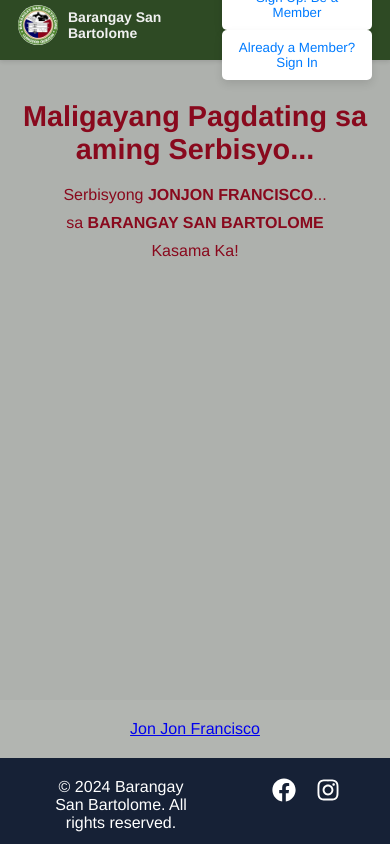
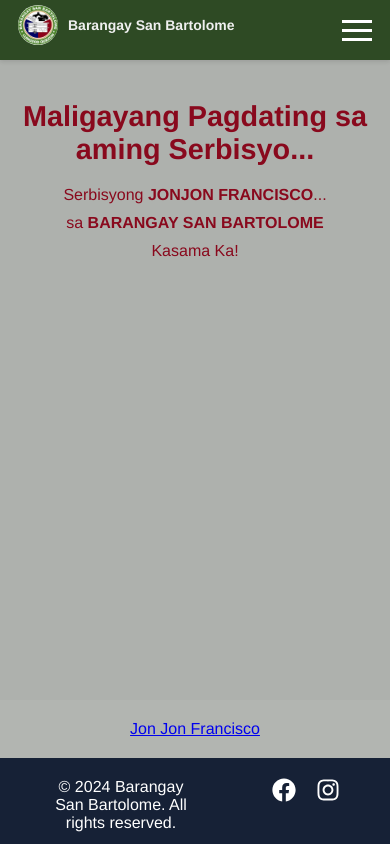
Before and after one commit to jmaesua/react-precinct-number-search, a React (Vite) app: page / in a window 390 px wide. Built offline with nearby package versions, Linux system fonts and the light colour scheme.

Commit message:
Update the signin and signup and added humberger menu on smaller screens

```diff
--- a/src/components/LandingPage.css
+++ b/src/components/LandingPage.css
@@ -2,7 +2,6 @@
 .landing-page {
   font-family: Arial, sans-serif;
   background-color: #f0f0f0;
-    /* width: 90%; */
   box-sizing: border-box;
 }
 
@@ -21,12 +20,10 @@
   background-color: #2e4a24;
   color: white;
   box-shadow: 0 2px 4px rgba(0, 0, 0, 0.1);
-
 }
 
 .logo a {
   display: flex;
-    justify-content: center;
   align-items: center;
   font-size: 18px;
   font-weight: bold;
@@ -40,16 +37,13 @@
   margin-right: 10px;
 }
 
-
 .auth-buttons {
-    width: 150px;
-    /* margin-right: 8px; */
+  display: flex;
+  gap: 10px;
 }
 
-
 .auth-buttons button {
-    margin-right: 40px;
-    padding: 10px 10px;
+  padding: 10px 20px;
   background-color: white;
   color: #007bff;
   border: none;
@@ -62,23 +56,49 @@
   color: #f0f0f0;
 }
 
-  .auth-buttons .nav-link {
-    /* display: none; */
-    /* position: absolute; */
-    top: 100%; /* Adjust to position below the button */
-    /* left: 0; */
-    background-color: #fff;
-    color: #007bff;
-    padding: 10px 10px;
-    width: 150px;
-    box-shadow: 0 4px 8px rgba(0, 0, 0, 0.1);
-    border-radius: 5px;
-    z-index: 1000;
+.hamburger {
+  display: none;
+  flex-direction: column;
+  justify-content: space-between;
+  width: 30px;
+  height: 21px;
+  cursor: pointer;
 }
 
-  .auth-buttons:hover .nav-link {
-    background-color: #0056b3;
+.hamburger div {
+  height: 3px;
+  background-color: white;
+}
+
+@media (max-width: 768px) {
+  .auth-buttons {
+      display: none;
+  }
+
+  .hamburger {
+      display: flex;
+  }
+}
+
+@media (max-width: 768px) {
+  .navbar-menu {
+      display: flex;
+      flex-direction: column;
+      background-color: #2e4a24;
+      position: absolute;
+      top: 60px;
+      right: 0;
+      width: 100%;
+      padding: 10px;
+      box-shadow: 0 2px 4px rgba(0, 0, 0, 0.1);
+  }
+
+  .navbar-menu a {
+      padding: 10px;
+      text-decoration: none;
       color: white;
+      text-align: center;
+  }
 }
 
 /* Hero section styles */
@@ -143,7 +163,6 @@
   padding: 10px;
   background-color: #162136;
   color: white;
-  /* width: 100vw; */
 }
 
 .footer p {
@@ -157,7 +176,8 @@
   margin-top: 10px;
 }
 
-.footer p, .social-icons {
+.footer p,
+.social-icons {
   margin-inline: 40px;
 }
 
@@ -185,7 +205,7 @@
   background-color: #ff4c4c;
 }
 
-/* Navbar */
+/* Responsive styles for Navbar */
 @media (min-width: 320px) and (max-width: 600px) {
   .navbar {
       width: 100%;
@@ -200,23 +220,16 @@
   .navbar .logo h2 {
       font-size: 14px;
       padding-right: 10px;
-    /* text-align: center; */
   }
 
   .auth-buttons button {
       margin-right: 10px;
   }
-
-
-  /* .auth-buttons:hover .nav-link {
-    display: none;
-  }  */
 }
 
-
-/* Navbar */
+/* Responsive styles for Navbar */
 @media (min-width: 600px) and (max-width: 1024px) {
-  .navbar  {
+  .navbar {
       width: 100%;
       margin-right: 10px;
   }
@@ -228,22 +241,19 @@
 
   .navbar .logo h2 {
       font-size: 24px;
-    /* text-align: center; */
   }
 
   .auth-buttons .nav-link {
       margin-right: 10px;
   }
-
 }
 
-/* HeroSection */
+/* Responsive styles for HeroSection */
 @media (min-width: 320px) and (max-width: 600px) {
-
   .hero-section {
       margin: auto;
-    /* width: 100%; */
   }
+
   .hero-section h1 {
       font-size: 1.8rem;
   }
@@ -257,8 +267,7 @@
   }
 }
 
-
-/* HeroSection */
+/* Responsive styles for HeroSection */
 @media (min-width: 600px) and (max-width: 1024px) {
   .hero-section h1 {
       font-size: 2rem;
@@ -269,16 +278,14 @@
   }
 }
 
-
-
-/* MediaSection */
+/* Responsive styles for MediaSection */
 @media (min-width: 320px) and (max-width: 600px) {
   .media-section {
       padding: 20px 10px;
   }
 }
 
-/* MediaSection */
+/* Responsive styles for MediaSection */
 @media (min-width: 600px) and (max-width: 1024px) {
   .media-section {
       padding: 30px 10px;
--- a/src/components/LandingPage.jsx
+++ b/src/components/LandingPage.jsx
@@ -75,6 +75,12 @@ export const LandingPage = ({ onNavigateToSearch }) => {
 };
 
 export const Navbar = ({ onNavigateToSearch, onSignUpPopupToggle, onSignInPopupToggle, isAuthenticated }) => {
+    const [isMenuOpen, setMenuOpen] = useState(false);
+
+    const toggleMenu = () => {
+        setMenuOpen(!isMenuOpen);
+    };
+
     return (
         <nav className="navbar">
             <div className="logo">
@@ -87,6 +93,17 @@ export const Navbar = ({ onNavigateToSearch, onSignUpPopupToggle, onSignInPopupT
                 <button className="nav-link" onClick={onSignUpPopupToggle}>Sign Up. Be a Member</button>
                 <button className="nav-link" onClick={onSignInPopupToggle}>Already a Member? Sign In</button>
             </div>
+            <div className="hamburger" onClick={toggleMenu}>
+                <div></div>
+                <div></div>
+                <div></div>
+            </div>
+            {isMenuOpen && (
+                <div className="navbar-menu">
+                    <a href="#" onClick={onSignUpPopupToggle}>Sign Up. Be a Member</a>
+                    <a href="#" onClick={onSignInPopupToggle}>Already a Member? Sign In</a>
+                </div>
+            )}
         </nav>
     );
 };
```
Lines whose indentation alone changed are shown as unchanged.
